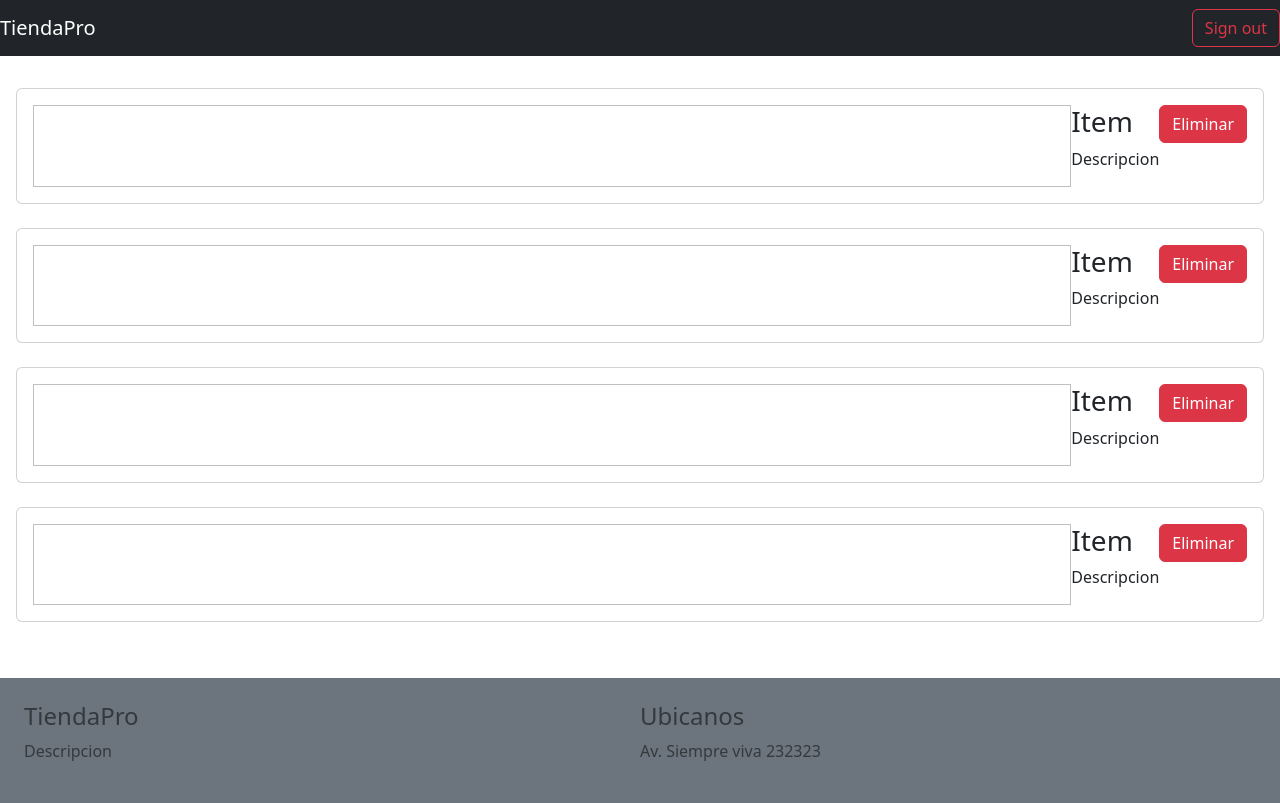
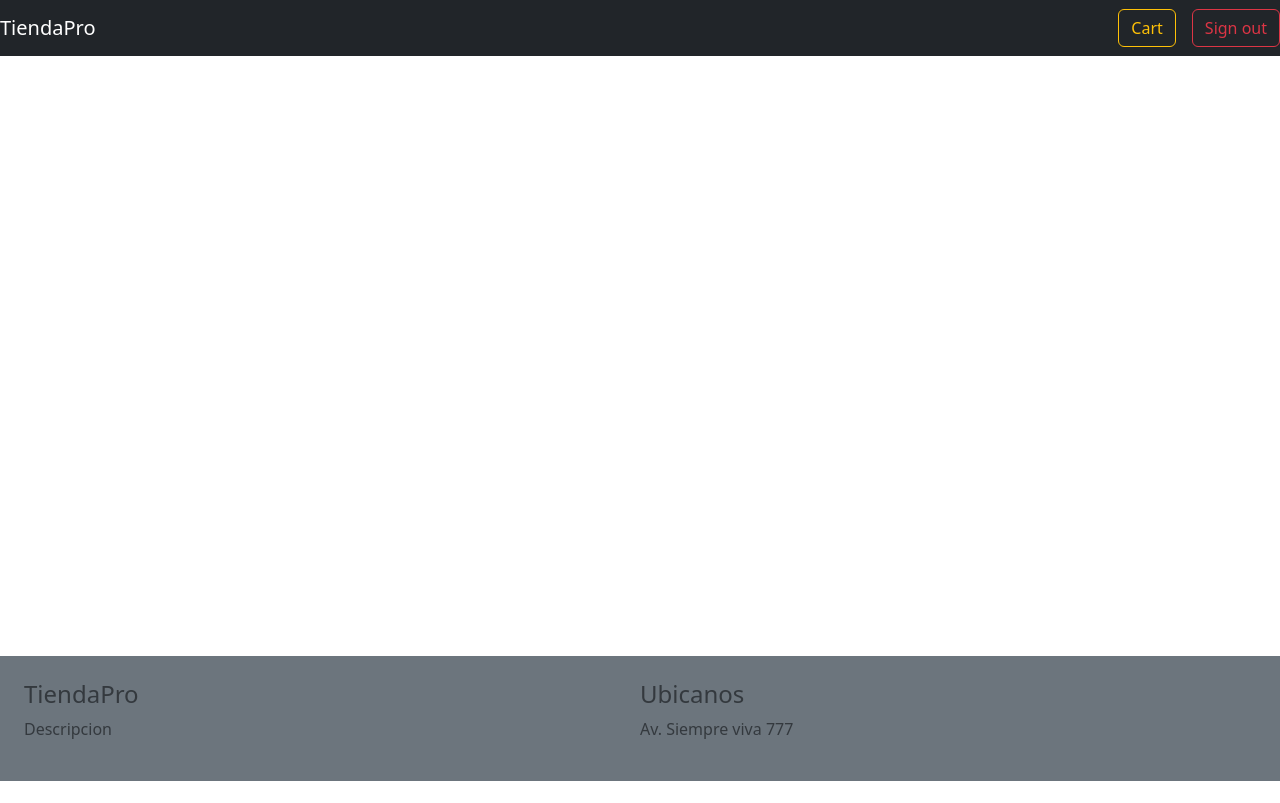
Before and after one commit to sriveraar/e-camp_TiendaPro, a Django app: page /cart in a window 1280 px wide. After the commit the page ends 781 px from the top, so only its background shows below. Run offline with Django 5.2, Linux system fonts and the light colour scheme; a user stored in the database is signed in; tables that the repository leaves empty hold one stand-in row (values such as "Sample post").

Commit message:
Módulo 7 - Sesión 12
RELACIONES

```diff
--- a/templates/layout.html
+++ b/templates/layout.html
@@ -21,6 +21,7 @@
                     <a class="btn btn-outline-secondary" href="/sign_in">Sign in</a>
                     <a class="btn btn-outline-success" href="/sign_up">Sign up</a>
                     {% else %}
+                    <a class="btn btn-outline-warning" href="/cart">Cart</a>
                     <a class="btn btn-outline-danger" href="/sign_out">Sign out</a>
                     {% endif %}
                 </div>
@@ -39,8 +40,8 @@
                 {% endfor %}
             </div>
             {% endif %}
-            {% block content %}
-            {% endblock %}
+        {% block content %}
+        {% endblock %}
         </main>
 
     </div>
@@ -52,7 +53,7 @@
             </div>
             <div class="w-100">
                 <h4>Ubicanos</h4>
-                <p>Av. Siempre viva 232323</p>
+                <p>Av. Siempre viva 777 </p>
             </div>
         </div>
     </footer>
--- a/templates/tiendapp/cart.html
+++ b/templates/tiendapp/cart.html
@@ -7,15 +7,15 @@
             <div class="d-flex">
                 <div class="w-100">
                     <div class="d-flex">
-                        <img />
-                        <div>
-                            <h3>Item</h3>
-                            <p>Descripcion</p>
+                        <img src="{{ it.product.thumbnail.url }}" class="w-25"/>
+                        <div class="w-75">
+                            <h3>{{ it.product.name }}</h3>
+                            <p>{{ it.product.description }}</p>
                         </div>
                     </div>
                 </div>
                 <div class="">
-                    <a class="btn btn-danger">Eliminar</a>
+                    <a href="/remove_from_cart/{{ it.product.sku }}" class="btn btn-danger">Eliminar</a>
                 </div>
             </div>
         </div>
--- a/templates/tiendapp/product_detail.html
+++ b/templates/tiendapp/product_detail.html
@@ -9,7 +9,7 @@
     <div class="w-100 d-flex flex-column">
         <h1>{{ product.name }}</h1>
         <p>{{ product.description }}</p>
-        <a href="/add_to_cart/ {{ product.sku }}" class="btn btn-primary">Anadir a carrito</a>
+        <a href="/add_to_cart/{{ product.sku }}" class="btn btn-primary">Anadir a carrito</a>
     </div>
 </div>
 <div class="d-flex flex-column mt-4 pt-4">
--- a/tiendapp/models.py
+++ b/tiendapp/models.py
@@ -42,11 +42,11 @@
     def __str__(self):
         return self.user.username + " Teléfono:" + self.phone
 
-    def get_order(self):
+    def get_current_order(self):
         # Verifica si cliente self, tiene una orden
-        nueva_order = Order.objects.filter(customer = self).first(
+        nueva_order = Order.objects.filter(
             customer = self,
-            status = "PENDIENTE").first
+            status = "PENDIENTE").first()
         # Si nueva_order No es None, lo retornamos
         if nueva_order is None:
             # Si nueva_order is None, lo creamos
--- a/tiendapp/urls.py
+++ b/tiendapp/urls.py
@@ -1,5 +1,6 @@
 from django.urls import path
 from .views import v_index, v_cart, v_product_detail, v_add_to_cart
+from .views import v_remove_from_cart
 from .auth_views import v_sign_up, v_sign_up_create, v_sign_in, v_sign_out
 
 urlpatterns =[
@@ -7,6 +8,7 @@
     path("cart", v_cart, name="cart"),
     path("product/<code>", v_product_detail, name="product_detail"),
     path("add_to_cart/<code>", v_add_to_cart, name="add_to_cart"),
+    path("remove_from_cart/<code>", v_remove_from_cart, name="remove_from_cart"),
     path("sign_up", v_sign_up, name="sign_up"),
     path("sign_up/create", v_sign_up_create, name="sign_up_create"),
     path("sign_in", v_sign_in, name="sign_in"),
--- a/tiendapp/views.py
+++ b/tiendapp/views.py
@@ -14,8 +14,14 @@
 
 
 def v_cart(request):
+    customer_obj = Customer.objects.get(user = request.user)
+
+    order_current = customer_obj.get_current_order()
+    # order_current tipo: Order
+    details = OrderDetail.objects.filter(order = order_current)
+
     context = {
-        "items": [None, None, None, None]
+        "items": details
     }
     return render(request, "tiendapp/cart.html", context)
 
@@ -41,6 +47,9 @@
     return render(request, "tiendapp/product_detail.html", context)
 
 def v_add_to_cart(request, code):
+    if not request.user.is_authenticated:
+        return redirect("sign/in")
+    print(f"Código SKU recibido: {repr(code)}")
     product_obj = Product.objects.get(sku = code)
     # request.user, guarda variables de sesión
     customer_obj = Customer.objects.get(user = request.user)
@@ -60,5 +69,19 @@
         detail_obj.quantity = 1
         detail_obj.price = product_obj.price
         detail_obj.save()
+    return redirect("/cart")
+
+def v_remove_from_cart(request, code):
+    # Eliminar del carrito
+    product_obj = Product.objects.get(sku = code)
+
+    customer_obj = Customer.objects.get(user = request.user)
+
+    current_order = customer_obj.get_current_order()
+
+    item_cart = OrderDetail.objects.filter(order = current_order, product = product_obj).first()
+
+    if item_cart is not None:
+        item_cart.delete()
 
     return redirect("/cart")
```
Also changed, not shown: tiendapp/auth_views.py (+7 -5 lines).
